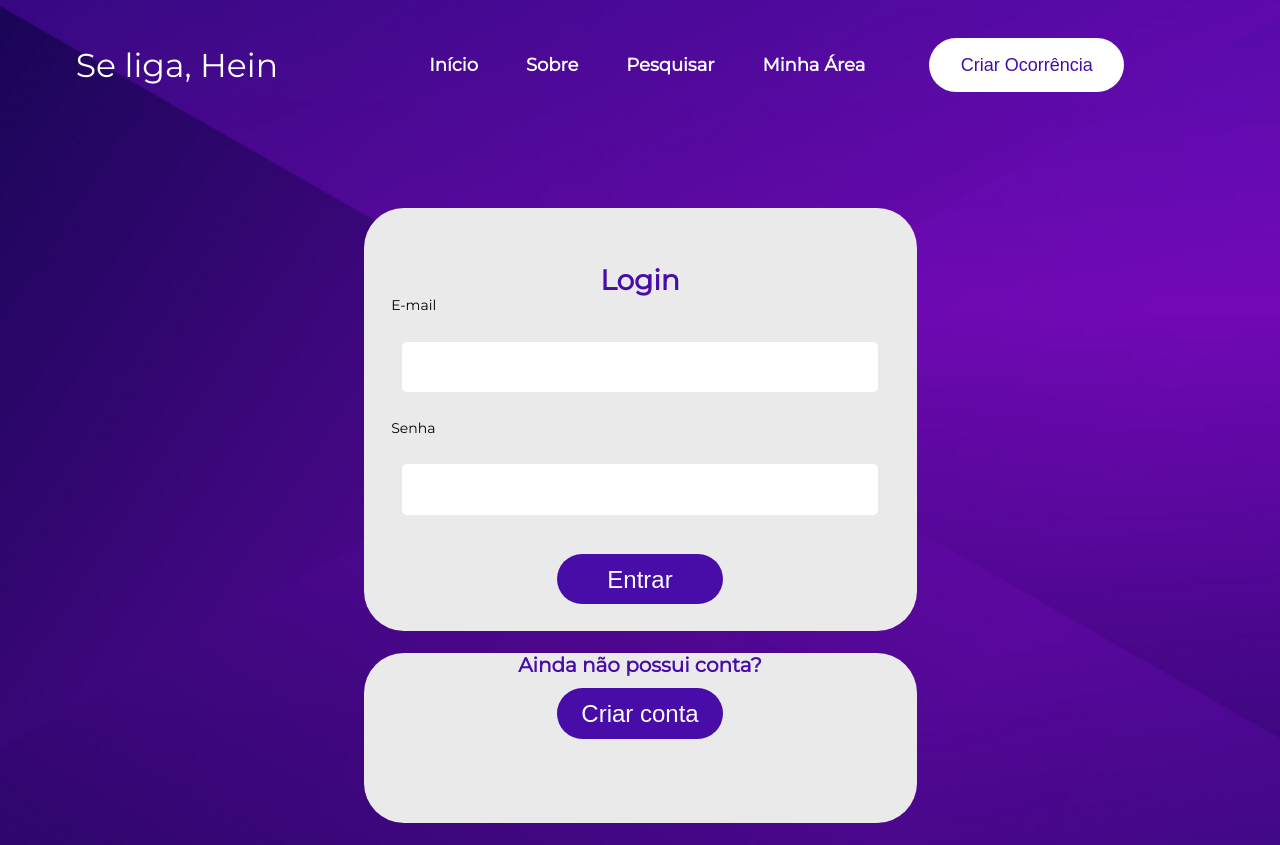
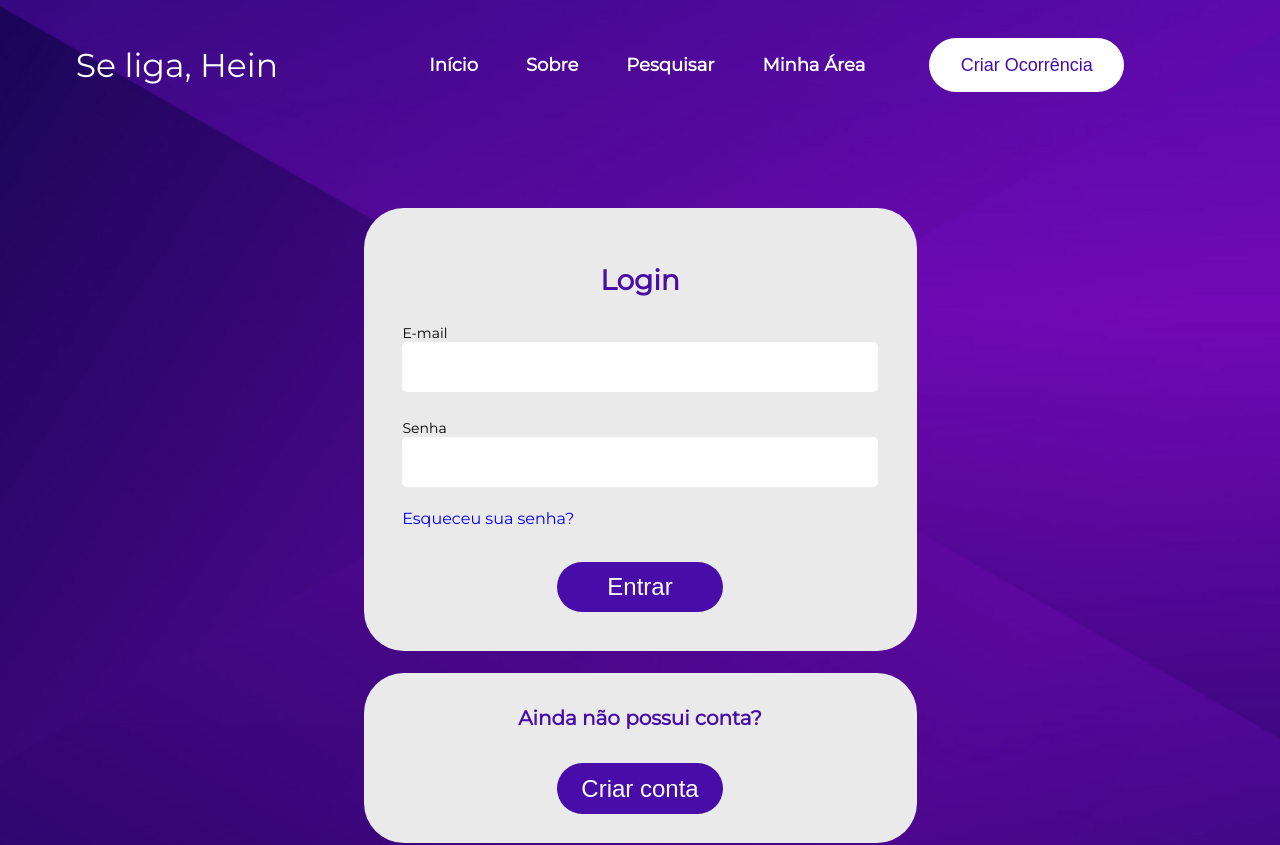
Before and after one commit to nmaia19/se_liga_hein, a React (Create React App) app: page /login in a window 1280 px wide. Shown: the top 845 px of the page. Built offline with nearby package versions, Linux system fonts and the light colour scheme.

Commit message:
Finalizada página de Login / falta funcionalidade form

```diff
--- a/src/components/Login/index.js
+++ b/src/components/Login/index.js
@@ -5,10 +5,17 @@ function LoginMain() {
     <div className="login__content">
       <div className="login__account">
         <h1>Login</h1>
-        <label htmlFor="email">E-mail</label>
-        <input type="email" name="email" />
-        <label htmlFor="password">Senha</label>
-        <input type="password" name="password" />
+        <fieldset className="login__fieldset">
+          <label htmlFor="email">E-mail</label>
+          <input type="email" name="email" />
+        </fieldset>
+        <fieldset className="login__fieldset">
+          <label htmlFor="password">Senha</label>
+          <input type="password" name="password" />
+        </fieldset>
+        <a className="login__password" href="/">
+          Esqueceu sua senha?
+        </a>
         <div className="login__button">
           <button>Entrar</button>
         </div>
--- a/src/components/Login/styles.css
+++ b/src/components/Login/styles.css
@@ -12,7 +12,7 @@
     width: 50%;
     width: 553px;
     margin: auto;
-    height: 423.52px;
+    height: 443.52px;
     display: flex;
     flex-direction: column;
 }
@@ -26,20 +26,20 @@
     margin: 10% 0 0;
 }
 
-.login__account label {
+.login__fieldset {
     font-size: 14px;
     line-height: 17px;
-    margin: 0 0 0 5%;
     color: #000000;
+    display: flex;
+    justify-content: start;
+    flex-direction: column;
+    margin: 5% auto 0;
 }
 
 .login__account input {
     width: 471.17px;
     height: 48.56px;
-    left: 485px;
-    top: 329.53px;
     border: none;
-    margin: 5% auto;
     background: #FFFFFF;
     border-radius: 5px;
 }
@@ -56,18 +56,23 @@
 
 .login__createaccount p {
     font-family: 'Montserrat';
-
     font-weight: 600;
     font-size: 20px;
     line-height: 24px;
     text-align: center;
     color: #480CA8;
+    margin: 6%;
 }
 
 .login__button {
     display: flex;
     justify-content: center;
     margin: 2% 0;
+}
+
+.login__password {
+    width: 100%;
+    margin: 4% 7% ;
 }
 
 .login__button button {
--- a/src/components/NavBar/index.js
+++ b/src/components/NavBar/index.js
@@ -23,7 +23,7 @@ function NavBar() {
             </Link>
           </li>
           <li>
-            <Link className="nav__link" to="/minhaarea">
+            <Link className="nav__link" to="/login">
               Minha Área
             </Link>
           </li>
--- a/src/index.css
+++ b/src/index.css
@@ -1,4 +1,5 @@
 @import url('https://fonts.googleapis.com/css2?family=Montserrat&display=swap');
+
 body {
   margin: 0;
   font-family: -apple-system, BlinkMacSystemFont, 'Segoe UI', 'Roboto', 'Oxygen',
@@ -152,3 +153,7 @@ table {
   border-collapse: collapse;
   border-spacing: 0;
 }
+
+button {
+  cursor: pointer;
+}
```
